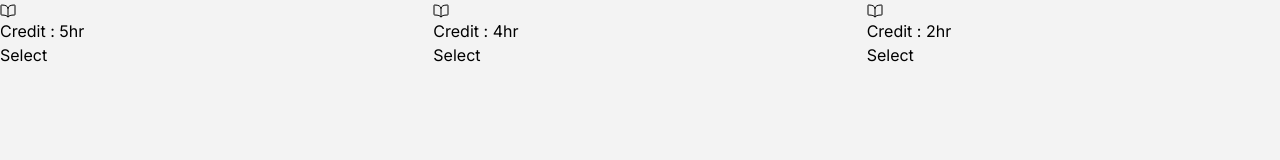
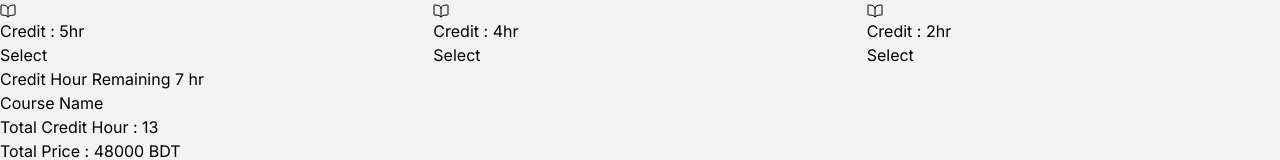
Before and after one commit to mamun464/Course-Registration-by-React, a React (Vite) app: page / in a window 1280 px wide. Shown: the part 1565-1725 px from the top of the page. Before the commit the page ends 1632 px from the top, so only its background shows below. Built offline with nearby package versions, Linux system fonts and the light colour scheme.

Commit message:
side panel created without data passing

```diff
--- a/src/App.jsx
+++ b/src/App.jsx
@@ -2,6 +2,7 @@
 
 import './App.css'
 import Courses from './Components/Courses/Courses';
+import SidePanel from './Components/SidePanel/SidePanel';
 
 function App() {
 
@@ -10,8 +11,9 @@ function App() {
     <>
       <div className='max-w-7xl mx-auto'>
         <h1 className='text-[#1C1B1B] font-bold text-3xl text-center mt-12 mb-8'>Course Registration</h1>
-        <div className='md:flex'>
+        <div className='md:flex gap-3'>
           <Courses></Courses>
+          <SidePanel></SidePanel>
         </div>
       </div>
     </>
--- a/src/Components/Course/course.jsx
+++ b/src/Components/Course/course.jsx
@@ -6,7 +6,7 @@ const Course = ({ course }) => {
     const { title, description, price_bdt, credit_hours, image } = course;
     return (
         <div className="bg-[#fff] p-4 rounded-xl">
-            <img src={image} alt="No_Image_Found" />
+            <img className="w-full" src={image} alt="No_Image_Found" />
 
             <h1 className="text-[#1C1B1B]  font-semibold mt-4 mb-1">{title}</h1>
 
--- a/src/Components/Courses/Courses.jsx
+++ b/src/Components/Courses/Courses.jsx
@@ -14,7 +14,7 @@ const Courses = () => {
     }, []);
     return (
         <div>
-            <div className="course-container md:w-2/3 mb-10">
+            <div className="mb-10 course-container ">
                 {
                     courses.map(course => <Course
                         key={course.id}
--- /dev/null
+++ b/src/Components/SidePanel/SidePanel.jsx
@@ -0,0 +1,18 @@
+
+
+const SidePanel = () => {
+    return (
+        <div className="md:w-full h-fit  bg-[#FFF] rounded-xl p-6" >
+            <h1 className="text-[#2F80ED] text-[18px] font-bold mb-4">Credit Hour Remaining 7 hr</h1>
+            <p className='border-b-2 mb-4'></p>
+            <h1 className="text-[#1C1B1B] text-xl font-bold mb-5">Course Name</h1>
+            <p className='border-b-2 mb-4'></p>
+            <h1 className="text-[#1C1B1BCC] font-medium mb-4">Total Credit Hour : 13</h1>
+            <p className='border-b-2 mb-4'></p>
+            <h1 className="text-[#1C1B1BCC] font-semibold">Total Price : 48000 BDT</h1>
+
+        </div>
+    );
+};
+
+export default SidePanel;
```
